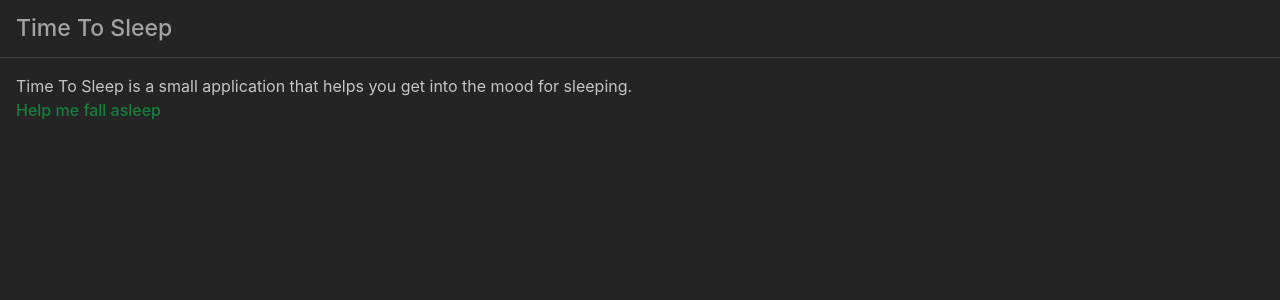
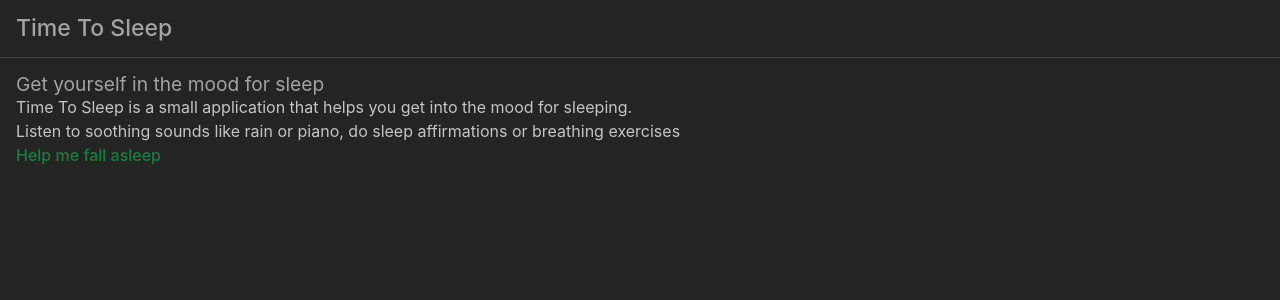
Before and after one commit to JorensM/time-to-sleep, a React (Vite) app: page / in a window 1280 px wide. Shown: the top 300 px of the page. Built offline with nearby package versions, Linux system fonts and the light colour scheme.

Commit message:
Update Home.tsx

```diff
--- a/src/pages/Home.tsx
+++ b/src/pages/Home.tsx
@@ -8,10 +8,12 @@ export default function HomePage() {
     return (
         <div>
             <main>
+                <h1>Get yourself in the mood for sleep</h1>
                 <p>
                     Time To Sleep is a small application that helps you get into the mood
                     for sleeping.
                 </p>
+<p>Listen to soothing sounds like rain or piano, do sleep affirmations or breathing exercises</p>
                 <Link
                     href={routes.app.url}
                 >
```
